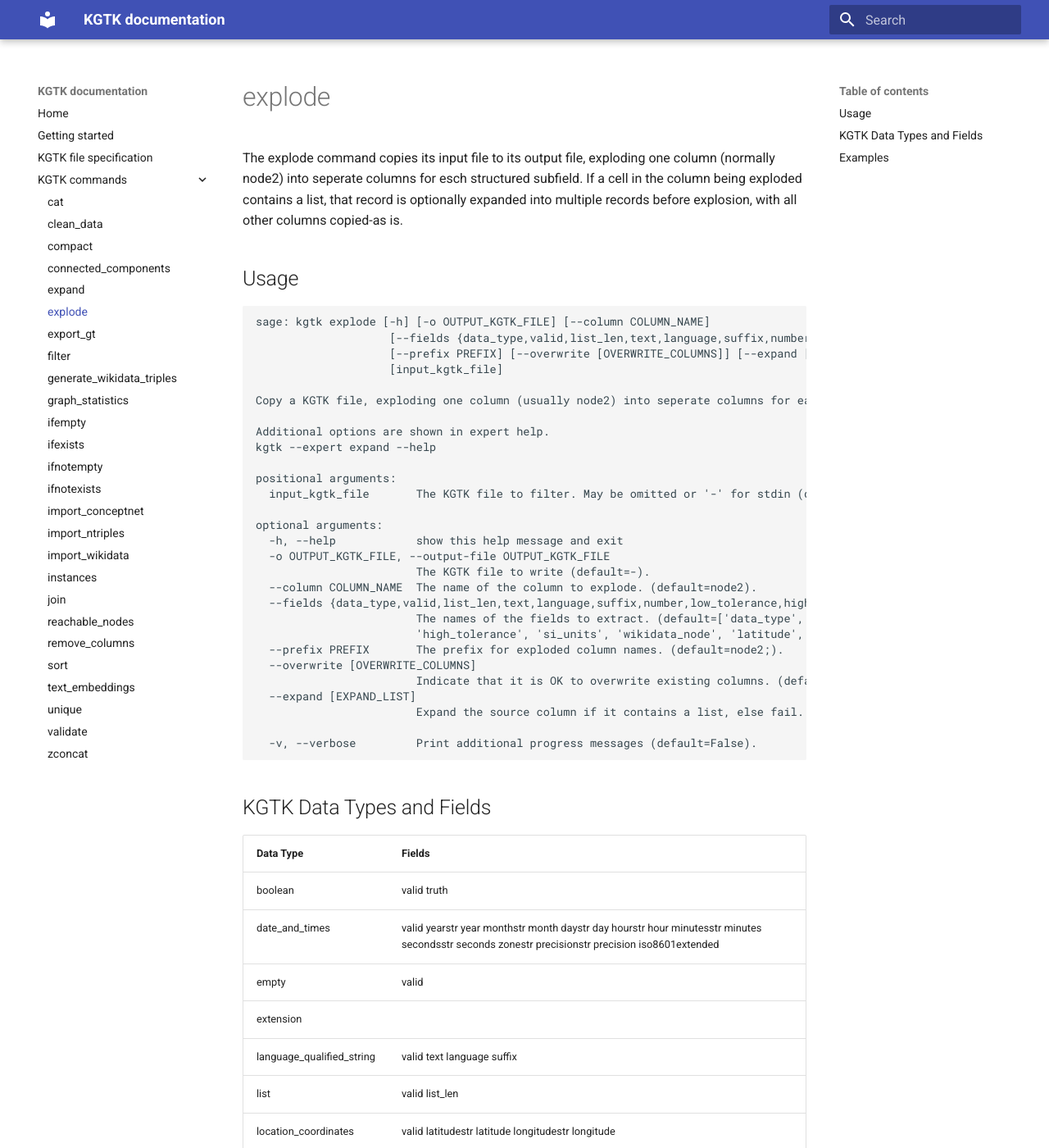
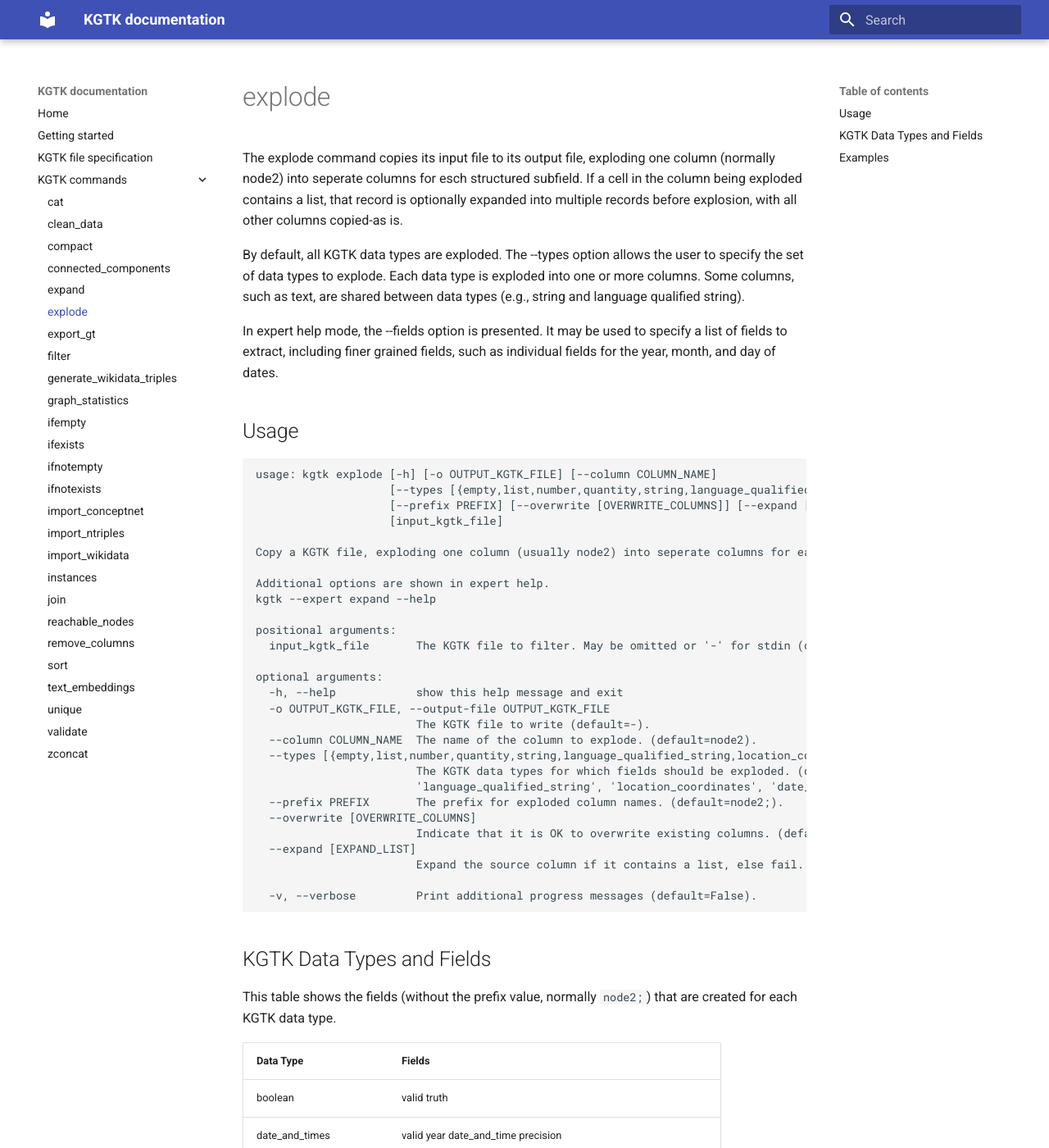
Before and after one commit to usc-isi-i2/kgtk, an MkDocs documentation site: the page built from docs/explode.md, in a window 1280 px wide and 1400 px high. Shown: the whole window at 82% size. Built offline with MkDocs 1.6.1 and Material for MkDocs 9.7.7, drawn with Linux system fonts in a browser that asks for light colours; some of the changed text lies outside the part shown.

Commit message:
Update the documentation on kgtk explode.

````diff
--- a/docs/explode.md
+++ b/docs/explode.md
@@ -4,11 +4,20 @@ a cell in the column being exploded contains a list, that record is optionally
 expanded into multiple records before explosion, with all other columns
 copied-as is.
 
+By default, all KGTK data types are exploded.  The --types option allows the
+user to specify the set of data types to explode.  Each data type is exploded
+into one or more columns.  Some columns, such as text, are shared between
+data types (e.g., string and language qualified string).
+
+In expert help mode, the --fields option is presented.  It may be used to
+specify a list of fields to extract, including finer grained fields, such
+as individual fields for the year, month, and day of dates.
+
 ## Usage
 
 ```
-sage: kgtk explode [-h] [-o OUTPUT_KGTK_FILE] [--column COLUMN_NAME]
-                    [--fields {data_type,valid,list_len,text,language,suffix,number,low_tolerance,high_tolerance,si_units,wikidata_node,latitude,longitude,date_and_time,precision,truth,symbol} [{data_type,valid,list_len,text,language,suffix,number,low_tolerance,high_tolerance,si_units,wikidata_node,latitude,longitude,date_and_time,precision,truth,symbol} ...]]
+usage: kgtk explode [-h] [-o OUTPUT_KGTK_FILE] [--column COLUMN_NAME]
+                    [--types [{empty,list,number,quantity,string,language_qualified_string,location_coordinates,date_and_times,extension,boolean,symbol} [{empty,list,number,quantity,string,language_qualified_string,location_coordinates,date_and_times,extension,boolean,symbol} ...]]]
                     [--prefix PREFIX] [--overwrite [OVERWRITE_COLUMNS]] [--expand [EXPAND_LIST]] [-v]
                     [input_kgtk_file]
 
@@ -25,9 +34,9 @@ optional arguments:
   -o OUTPUT_KGTK_FILE, --output-file OUTPUT_KGTK_FILE
                         The KGTK file to write (default=-).
   --column COLUMN_NAME  The name of the column to explode. (default=node2).
-  --fields {data_type,valid,list_len,text,language,suffix,number,low_tolerance,high_tolerance,si_units,wikidata_node,latitude,longitude,date_and_time,precision,truth,symbol} [{data_type,valid,list_len,text,language,suffix,number,low_tolerance,high_tolerance,si_units,wikidata_node,latitude,longitude,date_and_time,precision,truth,symbol} ...]
-                        The names of the fields to extract. (default=['data_type', 'valid', 'list_len', 'text', 'language', 'suffix', 'number', 'low_tolerance',
-                        'high_tolerance', 'si_units', 'wikidata_node', 'latitude', 'longitude', 'date_and_time', 'precision', 'truth', 'symbol']).
+  --types [{empty,list,number,quantity,string,language_qualified_string,location_coordinates,date_and_times,extension,boolean,symbol} [{empty,list,number,quantity,string,language_qualified_string,location_coordinates,date_and_times,extension,boolean,symbol} ...]]
+                        The KGTK data types for which fields should be exploded. (default=['empty', 'list', 'number', 'quantity', 'string',
+                        'language_qualified_string', 'location_coordinates', 'date_and_times', 'extension', 'boolean', 'symbol']).
   --prefix PREFIX       The prefix for exploded column names. (default=node2;).
   --overwrite [OVERWRITE_COLUMNS]
                         Indicate that it is OK to overwrite existing columns. (default=False).
@@ -39,17 +48,19 @@ optional arguments:
 
 ## KGTK Data Types and Fields
 
+This table shows the fields (without the prefix value, normally `node2;`) that are created for each KGTK data type.
+
 | Data Type                 | Fields                      |
 | ------------------------- | --------------------------- |
 | boolean                   | valid truth                 |
-| date_and_times            | valid yearstr year monthstr month daystr day hourstr hour minutesstr minutes secondsstr seconds zonestr precisionstr precision iso8601extended |
+| date_and_times            | valid year date_and_time precision |
 | empty                     | valid                       |
 | extension                 |                             |
 | language_qualified_string | valid text language suffix  |
 | list                      | valid list_len              |
-| location_coordinates      | valid latitudestr latitude longitudestr longitude |
-| number                    | valid numberstr number      |
-| quantity                  | valid numberstr number low_tolerancestr low_tolerance high_tolerancestr high_tolerance si_units wikidata_node |
+| location_coordinates      | valid latitude longitude    |
+| number                    | valid number                |
+| quantity                  | valid number low_tolerance high_tolerance si_units wikidata_node |
 | string                    | valid text                  |
 | symbol                    | valid symbol                |
 
@@ -81,19 +92,19 @@ kgtk explode file1.tsv
 
 The output will be the following table in KGTK format:
 
-| node1 | label | node2 | node2;data_type | node2;valid | node2;list_len | node2;text | node2;language | node2;suffix | node2;number | node2;low_tolerance | node2;high_tolerance | node2;si_units | node2;wikidata_node | node2;latitude | node2;longitude | node2;date_and_time | node2;precision | node2;truth | node2;symbol |
-| -- | -- | -- | -- | -- | -- | -- | -- | -- | -- | -- | -- | -- | -- | -- | -- | -- | -- | -- | -- |
-| john | string | "John" | string | True | 0 | "John" |  |  |  |  |  |  |  |  |  |  |  |  |  |
-| john | lqstring | 'John'@en | language_qualified_string | True | 0 | "John" | en |  |  |  |  |  |  |  |  |  |  |  |  |
-| john | integer | 12345 | number | True | 0 |  |  |  | 12345 |  |  |  |  |  |  |  |  |  |  |
-| john | number | 186.2 | number | True | 0 |  |  |  | 186.2 |  |  |  |  |  |  |  |  |  |  |
-| john | number | 186.2e04 | number | True | 0 |  |  |  | 1862000.0 |  |  |  |  |  |  |  |  |  |  |
-| john | number | -186.2 | number | True | 0 |  |  |  | -186.2 |  |  |  |  |  |  |  |  |  |  |
-| john | number | +186.2e-6 | number | True | 0 |  |  |  | 0.0001862 |  |  |  |  |  |  |  |  |  |  |
-| john | quantity | 84.3[84,85]kg | quantity | True | 0 |  |  |  | 84.3 | 84.0 | 85.0 | kg |  |  |  |  |  |  |  |
-| john | date_and_time | ^1960-11-05T00:00 | date_and_times | True | 0 |  |  |  |  |  |  |  |  |  |  | "1960-11-05T00:00" |  |  |  |
-| john | date_and_time | ^1980-11-05T00:00Z/6 | date_and_times | True | 0 |  |  |  |  |  |  |  |  |  |  | "1980-11-05T00:00Z" | 6 |  |  |
-| john | location | @60.2/134.3 | location_coordinates | True | 0 |  |  |  |  |  |  |  |  | 60.2 | 134.3 |  |  |  |  |
-| john | boolean | True | boolean | True | 0 |  |  |  |  |  |  |  |  |  |  |  |  | True |  |
-| john | symbol | quadrature | symbol | True | 0 |  |  |  |  |  |  |  |  |  |  |  |  |  | quadrature |
-| john | list | home\|work | list | True | 2 |  |  |  |  |  |  |  |  |  |  |  |  |  |  |
+| node1 | label | node2 | node2;valid | node2;list_len | node2;number | node2;low_tolerance | node2;high_tolerance | node2;si_units | node2;wikidata_node | node2;text | node2;language | node2;suffix | node2;latitude | node2;longitude | node2;date_and_time | node2;precision | node2;truth | node2;symbol |
+| -- | -- | -- | -- | -- | -- | -- | -- | -- | -- | -- | -- | -- | -- | -- | -- | -- | -- | -- |
+| john | string | "John" | True | 0 |  |  |  |  |  | "John" |  |  |  |  |  |  |  |  |
+| john | lqstring | 'John'@en | True | 0 |  |  |  |  |  | "John" | en |  |  |  |  |  |  |  |
+| john | integer | 12345 | True | 0 | 12345 |  |  |  |  |  |  |  |  |  |  |  |  |  |
+| john | number | 186.2 | True | 0 | 186.2 |  |  |  |  |  |  |  |  |  |  |  |  |  |
+| john | number | 186.2e04 | True | 0 | 1862000.0 |  |  |  |  |  |  |  |  |  |  |  |  |  |
+| john | number | -186.2 | True | 0 | -186.2 |  |  |  |  |  |  |  |  |  |  |  |  |  |
+| john | number | +186.2e-6 | True | 0 | 0.0001862 |  |  |  |  |  |  |  |  |  |  |  |  |  |
+| john | quantity | 84.3[84,85]kg | True | 0 | 84.3 | 84.0 | 85.0 | kg |  |  |  |  |  |  |  |  |  |  |
+| john | date_and_time | ^1960-11-05T00:00 | True | 0 |  |  |  |  |  |  |  |  |  |  | "1960-11-05T00:00" |  |  |  |
+| john | date_and_time | ^1980-11-05T00:00Z/6 | True | 0 |  |  |  |  |  |  |  |  |  |  | "1980-11-05T00:00Z" | 6 |  |  |
+| john | location | @60.2/134.3 | True | 0 |  |  |  |  |  |  |  |  | 60.2 | 134.3 |  |  |  |  |
+| john | boolean | True | True | 0 |  |  |  |  |  |  |  |  |  |  |  |  | True |  |
+| john | symbol | quadrature | True | 0 |  |  |  |  |  |  |  |  |  |  |  |  |  | quadrature |
+| john | list | home\|work | True | 2 |  |  |  |  |  |  |  |  |  |  |  |  |  |  |
````
